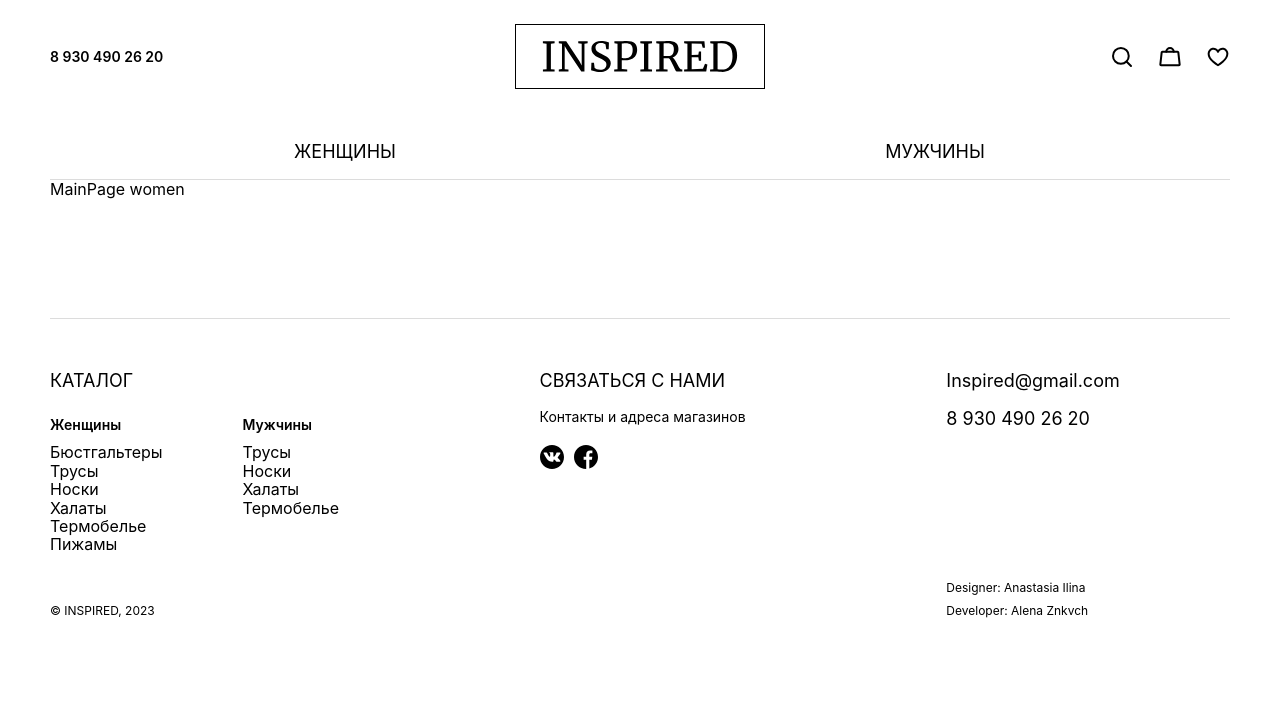
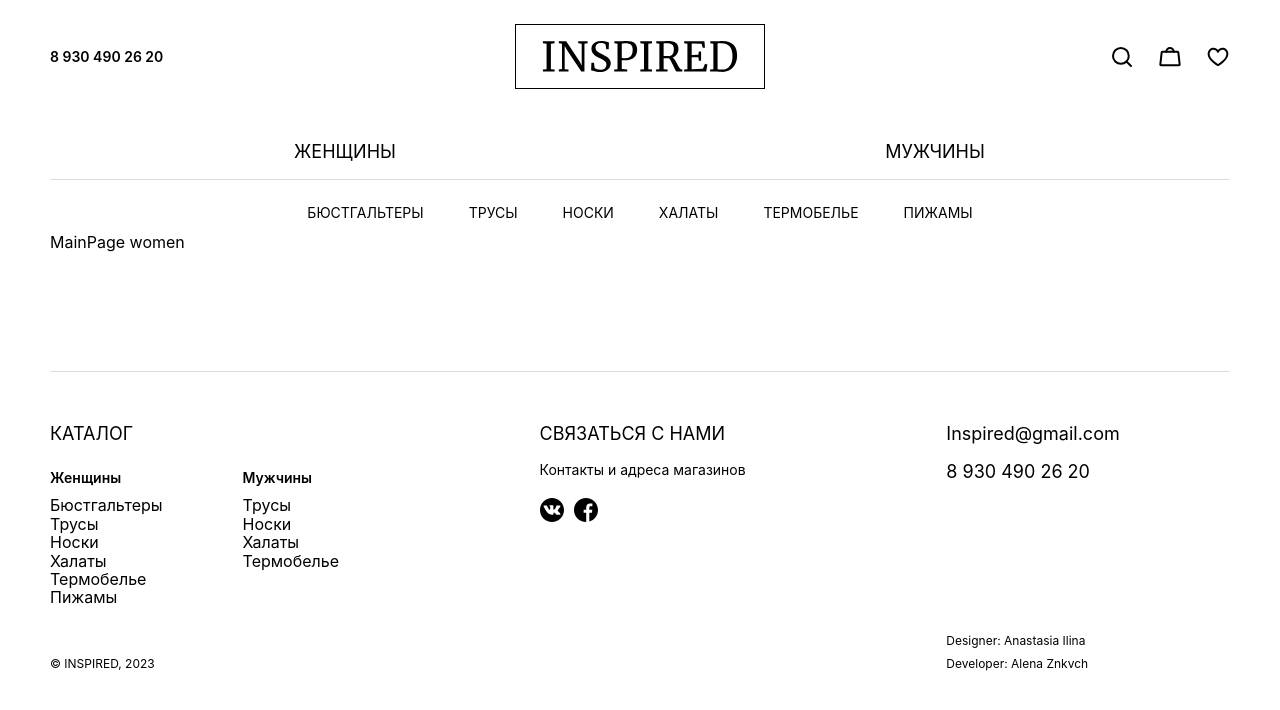
Before and after one commit to znkalena/inspired, a React (Vite) app: page / in a window 1280 px wide. Shown: the top 710 px of the page. Built offline with nearby package versions, Linux system fonts and the light colour scheme.

Commit message:
mistake redux

```diff
--- a/package.json
+++ b/package.json
@@ -10,9 +10,11 @@
     "preview": "vite preview"
   },
   "dependencies": {
+    "@reduxjs/toolkit": "^1.9.5",
     "normalize.css": "^8.0.1",
     "react": "^18.2.0",
-    "react-dom": "^18.2.0"
+    "react-dom": "^18.2.0",
+    "react-redux": "^8.1.1"
   },
   "devDependencies": {
     "@types/react": "^18.0.37",
--- a/src/components/header/Navigation/Category/Category.jsx
+++ b/src/components/header/Navigation/Category/Category.jsx
@@ -1,32 +1,22 @@
-import { NavLink, useLocation } from 'react-router-dom';
+import { NavLink } from 'react-router-dom';
 import s from './Category.module.scss'
 import classNames from 'classnames';
+import { useSelector } from 'react-redux';
 
 
 export const Category = ({list}) =>{
-    const location = useLocation();
-    if(location.pathname==='women'){
-    const listWomen =list[0];
+    const gender = useSelector(state => state.navigation.activeGender);
+    const listGender = list.find(item => item.link === gender);
+
+return (
 <ul className={s.category}>
-{listWomen.categories.map(category =>(
-<li key={category.link}>
-    <NavLink className={({isActive}) => classNames(s.link,isActive && s.linkActive)}
-        to={category.link}> {category.title}</NavLink>
-</li>
+    {listGender.categories.map(category => (
+    <li key={category.link}>
+        <NavLink className={({isActive}) => classNames(s.link, isActive && s.linkActive)}
+            to={`${gender}/${category.link}`}>{category.title}
+        </NavLink>
+    </li>
 ))
 }
-    </ul>
-    }else{
-        const listMen =list[1];
-        <ul className={s.category}>
-        {listMen.categories.map(category =>(
-        <li key={category.link}>
-            <NavLink className={({isActive}) => classNames(s.link,isActive && s.linkActive)}
-                to={category.link}> {category.title}</NavLink>
-        </li>
-        ))
-        }
-            </ul>
-    }
-
-};
+</ul>
+)}
--- a/src/components/header/Navigation/Gender/Gender.jsx
+++ b/src/components/header/Navigation/Gender/Gender.jsx
@@ -1,16 +1,22 @@
-import { NavLink } from 'react-router-dom'
+import { NavLink} from 'react-router-dom'
 import s from './Gender.module.scss'
 import classNames from 'classnames'
+import { useSelector } from 'react-redux'
 
 
-export const Gender = ({list}) => (
-    <ul className={s.gender}>
+export const Gender = ({list}) => {
+    const gender = useSelector(state => state.navigation);
+    return (
+        <ul className={s.gender}>
 {list.map(item =>(
 <li key={item.link} className={s.item}>
-    <NavLink className={({isActive}) => classNames(s.link,isActive && s.linkActive)}
-        to={item.link}> {item.title}</NavLink>
+    <NavLink className={({isActive}) =>
+        classNames(s.link, (isActive  || gender === item.link) && s.linkActive)}
+        to={item.link}> {item.title}
+    </NavLink>
 </li>
 ))
 }
     </ul>
-)
+    )
+}
--- a/src/components/header/Navigation/navigation.jsx
+++ b/src/components/header/Navigation/navigation.jsx
@@ -1,12 +1,25 @@
+import { useDispatch } from "react-redux";
 import { Category } from "./Category/Category.jsx";
 import { Gender } from "./Gender/Gender.jsx";
 import {Container} from '/src/components/Layout/Container/Container'
+import { useEffect } from "react";
+import { useLocation } from "react-router-dom";
+import { setActiveGender } from "../../../features/navigationSlice.js";
 
-export const Navigation =({list}) => (
-    <nav>
+export const Navigation =({list}) =>{
+        const dispatch = useDispatch();
+        const location = useLocation();
+        const gender = location.pathname.split('/')[1] || 'women';
+
+        useEffect(() =>{
+            dispatch(setActiveGender(gender));
+        },[gender,dispatch])
+        return(
+            <nav>
         <Container>
             <Gender list={list} />
             <Category list={list} />
         </Container>
-    </nav>
-)
+        </nav>
+        )
+        }
--- /dev/null
+++ b/src/features/navigationSlice.js
@@ -0,0 +1,16 @@
+import {createSlice} from '@reduxjs/toolkit'
+
+const navigationSlice = createSlice({
+    name:'navigation',
+    initialState:{
+        activeGender:'women'
+    },
+    reducers:{
+        setActiveGender:(state,action) => {
+            state.activeGender=action.payload;
+        }
+    }
+})
+
+export const {setActiveGender} = navigationSlice.actions;
+export default navigationSlice.reducer;
--- a/src/main.jsx
+++ b/src/main.jsx
@@ -3,9 +3,13 @@ import ReactDOM from 'react-dom/client'
 import 'normalize.css';
 import './index.scss'
 import {App} from './App.jsx';
+import { Provider } from 'react-redux';
+import store from './store';
 
 ReactDOM.createRoot(document.getElementById('root')).render(
   <React.StrictMode>
-    <App/>
+    <Provider store ={store}>
+      <App/>
+    </Provider>
   </React.StrictMode>,
 )
--- /dev/null
+++ b/src/rootReducer.js
@@ -0,0 +1,6 @@
+import {combineReducers} from '@reduxjs/toolkit';
+import navigationReducer from './features/navigationSlice'
+
+export const rootReducer = combineReducers({
+    navigation:navigationReducer,
+})
--- /dev/null
+++ b/src/store.js
@@ -0,0 +1,10 @@
+import {configureStore} from '@reduxjs/toolkit'
+import { rootReducer } from './rootReducer';
+
+const store = configureStore({
+    reducer:rootReducer,
+    devTools:import.meta.env.Dev,
+
+})
+
+export default store;
```
Also changed, not shown: 1 other file (tests, documents, lock files or other folders).
